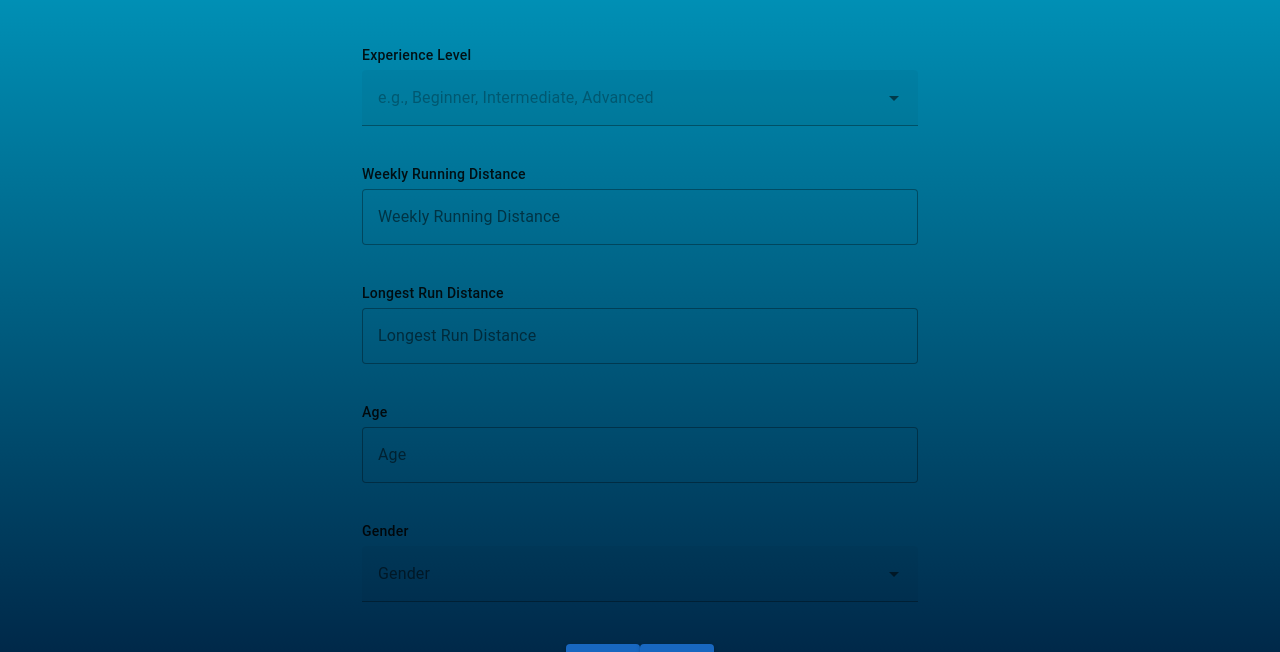
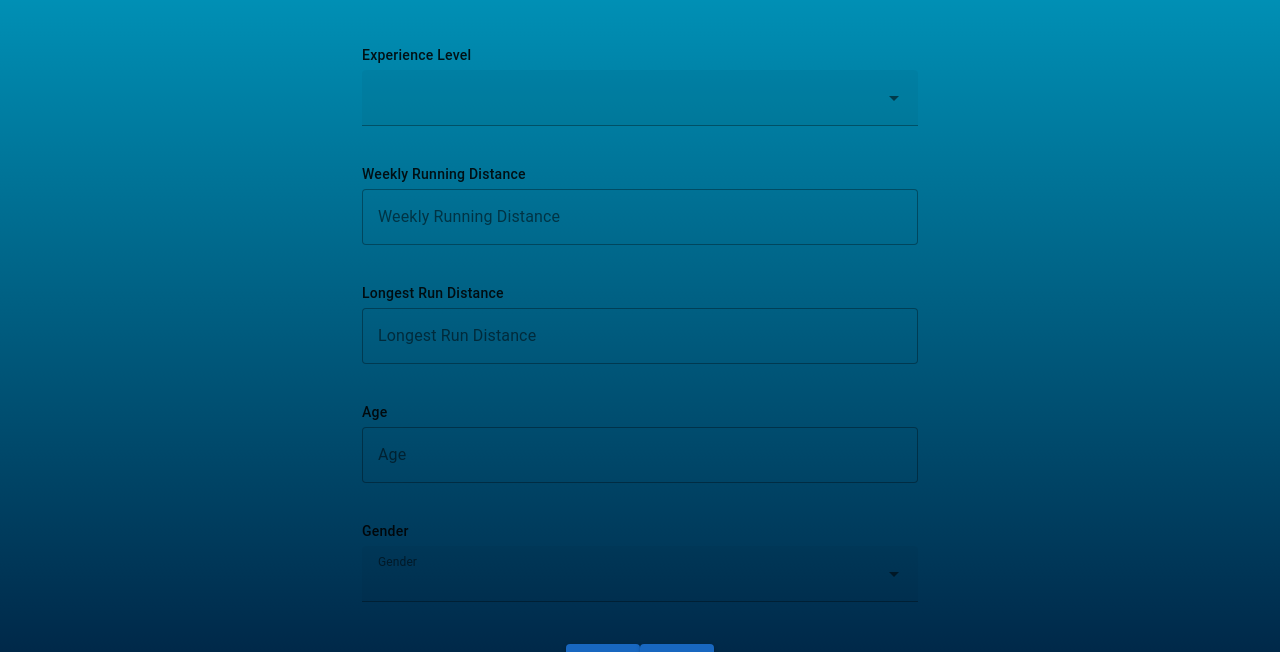
Before and after one commit to psicaek/RunPlan.dev, a Vue app: page /athletsProfile in a window 1280 px wide. Shown: the part 279-931 px from the top of the page. Built offline with nearby package versions, Linux system fonts and the light colour scheme.

Commit message:
Using Pinia to save all input from th user. now i need to fix the page about reviewing the input after Training goal

```diff
--- a/package.json
+++ b/package.json
@@ -19,6 +19,7 @@
   "homepage": "https://github.com/psicaek/RunPlan.dev#readme",
   "dependencies": {
     "@mdi/font": "^7.4.47",
+    "pinia": "^3.0.3",
     "vue": "^3.5.17",
     "vue-router": "^4.5.1",
     "vuetify": "^3.8.11"
--- a/src/main.js
+++ b/src/main.js
@@ -1,27 +1,32 @@
 // main.js
-import { createApp } from 'vue'
-import App from './App.vue'
-import router from './router'
+import { createApp } from "vue";
+import App from "./App.vue";
+import router from "./router";
+import { createPinia } from "pinia";
 
-import 'vuetify/styles'
-import { createVuetify } from 'vuetify'
-import * as components from 'vuetify/components'
-import * as directives from 'vuetify/directives'
+import "vuetify/styles";
+import { createVuetify } from "vuetify";
+import * as components from "vuetify/components";
+import * as directives from "vuetify/directives";
 
 // 👇 ICONS
-import { aliases, mdi } from 'vuetify/iconsets/mdi'
-import '@mdi/font/css/materialdesignicons.css'
+import { aliases, mdi } from "vuetify/iconsets/mdi";
+import "@mdi/font/css/materialdesignicons.css";
 
 const vuetify = createVuetify({
   components,
   directives,
   icons: {
-    defaultSet: 'mdi',
+    defaultSet: "mdi",
     aliases,
     sets: {
       mdi,
     },
   },
-})
+});
 
-createApp(App).use(router).use(vuetify).mount('#app')
+const app = createApp(App);
+const pinia = createPinia();
+app.use(pinia);
+
+app.use(router).use(vuetify).mount("#app");
--- a/src/pages/AthletesProfile.vue
+++ b/src/pages/AthletesProfile.vue
@@ -43,7 +43,7 @@
               </div>
               <v-select
                 ref="Experience Level"
-                v-model="experienceLevel"
+                v-model="profile.experienceLevel"
                 :items="experienceLevelOptions"
                 :rules="[(v) => !!v || 'This field is required']"
                 class="mb-4"
@@ -56,6 +56,7 @@
                 Weekly Running Distance
               </div>
               <v-text-field
+                v-model="profile.weeklyDistance"
                 label="Weekly Running Distance"
                 variant="outlined"
                 class="mb-4"
@@ -76,6 +77,7 @@
                 Longest Run Distance
               </div>
               <v-text-field
+                v-model="profile.longestRun"
                 label="Longest Run Distance"
                 variant="outlined"
                 class="mb-4"
@@ -96,6 +98,7 @@
                 Age
               </div>
               <v-text-field
+                v-model="profile.age"
                 label="Age"
                 variant="outlined"
                 class="mb-4"
@@ -116,9 +119,9 @@
               </div>
               <v-select
                 ref="Gender"
-                v-model="gender"
+                v-model="profile.gender"
                 :items="genderOptions"
-                :rules="[() => !!gender || 'This field is required']"
+                :rules="[() => !!profile.gender || 'This field is required']"
                 label="Gender"
                 placeholder="Select..."
                 required
@@ -127,11 +130,7 @@
               <v-btn color="primary" class="mt-5" @click="$router.back()"
                 >Back
               </v-btn>
-              <v-btn
-                color="primary"
-                class="mt-5"
-                @click="$router.push('TrainingGoal')"
-              >
+              <v-btn color="primary" class="mt-5" @click="goNext()">
                 Next
               </v-btn>
             </v-col>
@@ -142,20 +141,33 @@
   </v-app>
 </template>
 
-<script>
-export default {
-  name: "AthletsProfile",
+<script setup lang="ts">
+import { useRunnerProfileStore } from "../stores/useRunnerProfileStore";
+import { storeToRefs } from "pinia";
+import { useRouter } from "vue-router";
 
-  data: () => ({
-    experienceLevel: null,
-    experienceLevelOptions: ["Beginner", "Intermediate", "Advanced"],
-    weeklyDistance: null,
-    longestRun: null,
-    age: null,
-    gender: null,
-    genderOptions: ["Male", "Female"],
-  }),
-};
+const router = useRouter();
+
+const store = useRunnerProfileStore();
+const { profile } = storeToRefs(store);
+const experienceLevelOptions = [
+  "Beginner",
+  "Intermediate",
+  "Advance",
+  "Expert",
+  "Elite",
+];
+const genderOptions = ["Male", "Female"];
+
+function goNext() {
+  if (store.isProfileComplete()) {
+    router.push({ name: "TrainingGoal" });
+    console.log("next page ");
+  } else {
+    alert("Please complete all fields.");
+    console.log("something is wrong ");
+  }
+}
 </script>
 
 <style scoped>
@@ -173,4 +185,7 @@ export default {
   font-family: Helvetica-Neue;
   color: #000000;
 }
+.text-left {
+  text-align: left;
+}
 </style>
--- a/src/pages/TrainingGoal.vue
+++ b/src/pages/TrainingGoal.vue
@@ -43,7 +43,7 @@
               </div>
               <v-select
                 ref="Goal Race Distance"
-                v-model="raceDistance"
+                v-model="goal.raceDistance"
                 :items="raceDistanceOptions"
                 :rules="[
                   () => !!raceDistanceOptions || 'This field is required',
@@ -60,7 +60,7 @@
                 Goal Time
               </div>
               <v-text-field
-                v-model="goalTime"
+                v-model="goal.goalTime"
                 label="Goal Time"
                 variant="outlined"
                 class="mb-4"
@@ -86,7 +86,7 @@
                 Target Race Date
               </div>
               <v-text-field
-                v-model="targetDate"
+                v-model="goal.targetDate"
                 variant="outlined"
                 class="mb-4"
                 label="Select Target Date (YYYY-MM-DD)"
@@ -114,7 +114,7 @@
               </div>
               <v-select
                 label="Training Days Per Week "
-                v-model="trainingDays"
+                v-model="goal.trainingDays"
                 :items="trainingDaysOptions"
                 :rules="[(v) => !!v || 'This field is required']"
                 variant="outlined"
@@ -127,7 +127,7 @@
                 >Back
               </v-btn>
               <v-btn color="primary" class="mt-5" @click="$router.push()">
-                Genarate Plan
+                Review Inputs
               </v-btn>
             </v-col>
           </v-row>
@@ -136,17 +136,16 @@
     </v-main>
   </v-app>
 </template>
-<script>
-export default {
-  name: "TrainingGoal",
+<script setup lang="ts">
+import { useRunnerProfileStore } from "../stores/useRunnerProfileStore";
+import { storeToRefs } from "pinia";
+import { useRouter } from "vue-router";
+const store = useRunnerProfileStore();
+const { goal } = storeToRefs(store);
+const router = useRouter();
 
-  data: () => ({
-    experienceLevel: null,
-    experienceLevelOptions: ["Beginner", "Intermediate", "Advanced"],
-    raceDistance: null,
-    raceDistanceOptions: ["5K", "10K", "Half Marathon", "Marathon"],
-    trainingDays: null,
-    trainingDaysOptions: [
+const raceDistanceOptions = ["5K", "10K", "Half Marathon", "Marathon"];
+const trainingDaysOptions = [
   "1 day",
   "2 days",
   "3 days",
@@ -154,28 +153,17 @@ export default {
   "5 days",
   "6 days",
   "7 days",
-    ],
-    minutes: null,
-    targetDate: "",
-    goalTime: "",
-  }),
-  computed: {
-    formattedGoalTime() {
-      if (!this.goalTime) return "";
-      const totalMinutes = parseInt(this.goalTime);
-      const hours = Math.floor(totalMinutes / 60);
-      const minutes = totalMinutes % 60;
+];
 
-      if (hours === 0) {
-        return `${minutes} minute${minutes !== 1 ? "s" : ""}`;
-      } else if (minutes === 0) {
-        return `${hours} hour${hours !== 1 ? "s" : ""}`;
+function goNext() {
+  if (store.isGoalComplete()) {
+    router.push({ name: "Review" });
+    console.log("next page ");
   } else {
-        return `${hours} hour${hours !== 1 ? "s" : ""} ${minutes} minute${minutes !== 1 ? "s" : ""}`;
+    alert("Please complete all fields.");
+    console.log("something is wrong ");
   }
-    },
-  },
-};
+}
 </script>
 
 <style scoped>
--- a/src/router/index.js
+++ b/src/router/index.js
@@ -1,19 +1,37 @@
-import { createRouter, createWebHistory } from 'vue-router'
-import Home from '../pages/Home.vue'
-import About from '../pages/About.vue'
-import AthletesProfile from '../pages/AthletesProfile.vue'
-import TrainingGoal from '../pages/TrainingGoal.vue'
+import { createRouter, createWebHistory } from "vue-router";
+import Home from "../pages/Home.vue";
+import About from "../pages/About.vue";
+import AthletesProfile from "../pages/AthletesProfile.vue";
+import TrainingGoal from "../pages/TrainingGoal.vue";
+
+import { useRunnerProfileStore } from "../stores/useRunnerProfileStore";
 
 const routes = [
-  { path: '/', name: 'Home', component: Home },
-  { path: '/athletsProfile', name: 'AthletsProfile', component: AthletesProfile  },
-  { path: '/about', name: 'About', component: About },
-  { path: '/TrainingGoal', name: 'TrainingGoal', component: TrainingGoal  } // Redirect all unmatched routes to Home
-]
+  { path: "/", name: "Home", component: Home },
+  {
+    path: "/athletsProfile",
+    name: "AthletsProfile",
+    component: AthletesProfile,
+  },
+  { path: "/about", name: "About", component: About },
+  { path: "/TrainingGoal", name: "TrainingGoal", component: TrainingGoal },
+];
 
 const router = createRouter({
   history: createWebHistory(),
-  routes
-})
+  routes,
+});
 
-export default router
+router.beforeEach((to, from, next) => {
+  const store = useRunnerProfileStore();
+
+  if (to.name === "TrainingGoal") {
+    if (!store.isProfileComplete()) {
+      return next({ name: "AthletsProfile" }); // Αν δεν έχει συμπληρωθεί profile, γύρνα στο προφίλ
+    }
+  }
+
+  next();
+});
+
+export default router;
--- /dev/null
+++ b/src/stores/useRunnerProfileStore.ts
@@ -0,0 +1,44 @@
+import { defineStore } from "pinia";
+
+export const useRunnerProfileStore = defineStore("runnerProfile", {
+  state: () => ({
+    // 🏃‍♂️ Athlete Profile
+    profile: {
+      experienceLevel: "" as string,
+      weeklyDistance: (0 as number) || null,
+      longestRun: (0 as number) || null,
+      age: (0 as number) || null,
+      gender: "" as string,
+    },
+
+    // 🎯 Training Goal
+    goal: {
+      raceDistance: "" as string,
+      goalTime: 0 as number | null, // σε λεπτά
+      targetDate: "" as string,
+      trainingDays: "" as string,
+    },
+
+    // 🗓️ Generated Plan (προαιρετικά για επόμενο βήμα)
+    plan: null as string | null,
+  }),
+  actions: {
+    isProfileComplete() {
+      const p = this.profile;
+      return (
+        p.experienceLevel.trim() !== "" &&
+        p.gender.trim() !== "" &&
+        p.weeklyDistance > 0 &&
+        p.longestRun > 0 &&
+        p.age > 0
+      );
+    },
+
+    isGoalComplete() {
+      const g = this.goal;
+      return (
+        !!g.raceDistance && !!g.goalTime && !!g.targetDate && !!g.trainingDays
+      );
+    },
+  },
+});
```
Also changed, not shown: 1 other file (tests, documents, lock files or other folders). Lines whose indentation alone changed are shown as unchanged.
